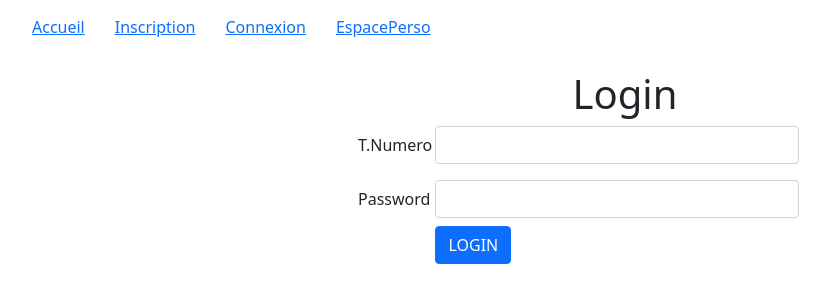
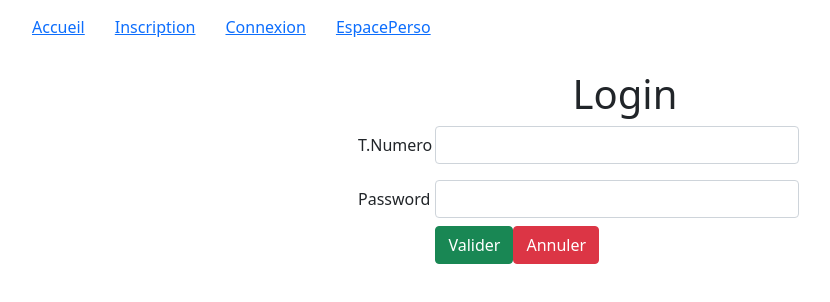
Before and after one commit to Abdou-sow/TaxCommune, a React (Create React App) app: page /Connexion in a window 1280 px wide. Shown: the top 302 px of the page, without its empty margins (15-845 px from the left). Built offline with nearby package versions, Linux system fonts and the light colour scheme.

Commit message:
navbar et accueil

```diff
--- a/src/views/Connexion.jsx
+++ b/src/views/Connexion.jsx
@@ -19,10 +19,13 @@ function Login() {
         <label className="col-sm-2 col-form-label">Password</label>
         <div className="col-sm-10">
           <input type="password" className="form-control" onChange={(e => setPassword(e.target.value))} id="inputPassword" />
-          <button type="button" className="btn btn-primary mt-2" >LOGIN</button>
 
+          <button type="button" className="btn btn-success mt-2" >Valider</button>
+
+          <button type="button" className="btn btn-danger mt-2" >Annuler</button>
         </div>
       </div>
+
     </div>
   );
 }
```
Also changed, not shown: src/views/Home.jsx (added, +22 -0 lines).
